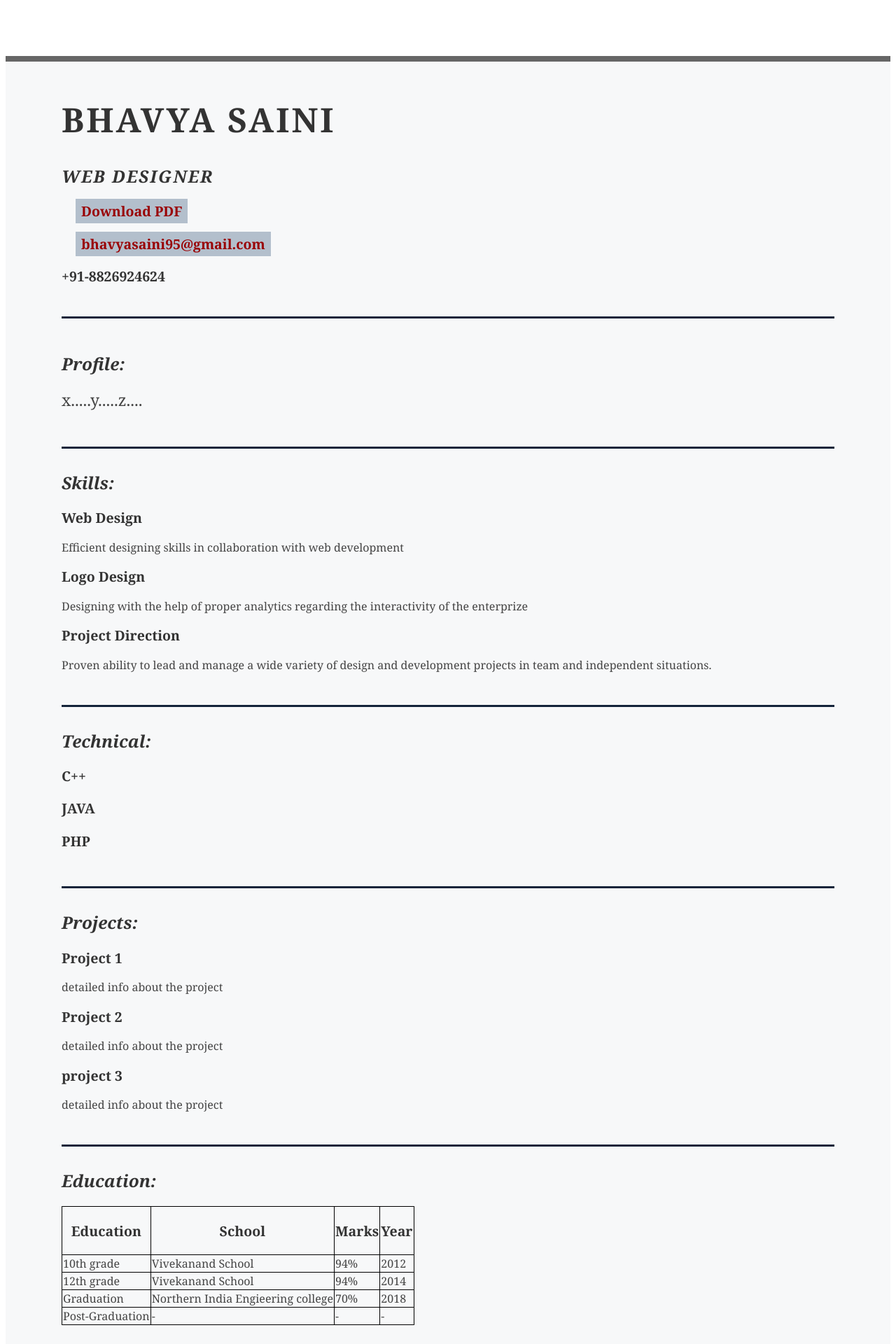
After one commit to sk9015704262/pas, a CodeIgniter app: the page made by application/views/resume.html in a window 1280 px wide. The commit adds this page. Shown: the top 1920 px of the page at 70% size. Run offline with CodeIgniter, Linux system fonts and the light colour scheme; some libraries are stand-ins or nearby versions.

Commit message:
resume added

```diff
--- a/application/models/Notice_modal.php
+++ b/application/models/Notice_modal.php
@@ -13,15 +13,15 @@ $this->db->insert('notice', $data);
     public function notice_get($limit)
     {
         //data is retrive from this query
-<<<<<<< Updated upstream
+
          $this->db->limit($limit,'0');
        $data= $this->db->get('notice');
         return $data;
-=======
+
         $this->db->order_by("id", "desc");
         $query = $this->db->get('notice');
         return $query;
->>>>>>> Stashed changes
+
     }
 
 }
--- a/application/views/header.php
+++ b/application/views/header.php
@@ -12,7 +12,6 @@ $this->load->helper('url');
 <html lang="en">
 
 <head>
-
     <meta charset="utf-8">
     <meta http-equiv="X-UA-Compatible" content="IE=edge">
 
@@ -26,7 +25,7 @@ $this->load->helper('url');
     <link href="<?php echo base_url() ?>assets/css/simple-line-icons.css" rel="stylesheet">
 
     <!-- Main styles for this application -->
-    <link href="<?php echo base_url() ?>assets/css/style.css" rel="stylesheet">
+    <link rel="stylesheet" href="<?php echo base_url() ?>assets/css/style.css" >
     <!-- Bootstrap and necessary plugins -->
 
     <script src="https://ajax.googleapis.com/ajax/libs/jquery/3.2.1/jquery.min.js"></script>
--- /dev/null
+++ b/application/views/resume.html
@@ -0,0 +1,237 @@
+<!DOCTYPE html PUBLIC "-//W3C//DTD XHTML 1.0 Strict//EN" "http://www.w3.org/TR/xhtml1/DTD/xhtml1-strict.dtd">
+<html>
+<head>
+
+	<title>Bhavya Saini | Web Designer | name@yourdomain.com</title>
+	<meta http-equiv="content-type" content="text/html; charset=utf-8" />
+
+	<meta name="keywords" content="" />
+	<meta name="description" content="" />
+
+	<link rel="stylesheet" type="text/css" href="http://yui.yahooapis.com/2.7.0/build/reset-fonts-grids/reset-fonts-grids.css" media="all" />
+	<link rel="stylesheet" type="text/css" href="../../assets/css/resume.css" media="all" />
+
+</head>
+<body>
+
+<div id="doc2" class="yui-t7">
+	<div id="inner">
+
+		<div id="hd">
+			<div class="yui-gc">
+				<div class="yui-u first">
+					<h1>Bhavya Saini</h1>
+					<h2>Web Designer</h2>
+				</div>
+
+				<div class="yui-u">
+					<div class="contact-info">
+						<h3><a id="pdf" href="#">Download PDF</a></h3>
+						<h3><a href="mailto:bhavyasaini95@gmail.com">bhavyasaini95@gmail.com</a></h3>
+						<h3> +91-8826924624</h3>
+					</div><!--// .contact-info -->
+				</div>
+			</div><!--// .yui-gc -->
+		</div><!--// hd -->
+
+		<div id="bd">
+			<div id="yui-main">
+				<div class="yui-b">
+
+					<div class="yui-gf">
+						<div class="yui-u first">
+							<h2>Profile:</h2>
+						</div>
+						<div class="yui-u">
+							<p class="enlarge">
+								x.....y.....z....
+							</p>
+						</div>
+					</div><!--// .yui-gf -->
+
+					<div class="yui-gf">
+						<div class="yui-u first">
+							<h2>Skills:</h2>
+						</div>
+						<div class="yui-u">
+
+								<div class="talent">
+									<h3>Web Design</h3>
+									<p>Efficient designing skills in collaboration with web development 	</p>
+								</div>
+
+								<div class="talent">
+									<h3>Logo Design</h3>
+									<p>Designing with the help of proper analytics regarding the interactivity of the enterprize	 </p>
+								</div>
+
+								<div class="talent">
+									<h3>Project Direction</h3>
+									<p>Proven ability to lead and manage a wide variety of design and development projects in team and independent situations.</p>
+								</div>
+						</div>
+					</div><!--// .yui-gf -->
+
+					<div class="yui-gf">
+						<div class="yui-u first">
+							<h2>Technical:</h2>
+						</div>
+						<div class="yui-u">
+						          <div class="talent">
+									<h3>C++</h3>
+
+								</div>
+
+								<div class="talent">
+									<h3>JAVA</h3>
+
+								</div>
+
+								<div class="talent">
+									<h3>PHP</h3>
+
+								</div>
+								</div>
+					</div><!--// .yui-gf-->
+
+					<div class="yui-gf">
+
+						<div class="yui-u first">
+							<h2>Projects:</h2>
+						</div><!--// .yui-u -->
+
+						<div class="yui-u">
+
+							<div class="job">
+								<h3>Project 1</h3>
+
+								<p>detailed info about the project </p>
+							</div>
+
+							<div class="job">
+								<h3>Project 2</h3>
+
+								<p>detailed info about the project </p>
+							</div>
+
+							<div class="job">
+								<h3>project 3</h3>
+
+								<p>detailed info about the project </p>
+							</div>
+
+
+
+
+						</div><!--// .yui-u -->
+					</div><!--// .yui-gf -->
+
+
+					<div class="yui-gf ">
+						<div class="yui-u first">
+							<h2>Education:</h2>
+						</div>
+						<div class="yui-u">
+							<table style= "width 100%">
+							<tr>
+							<th><h3>Education</h3></th>
+							<th><h3>School</h3></th>
+							<th><h3>Marks<h3></th>
+							<th><h3>Year<h3></th>
+							</tr>
+							<tr>
+							<td>10th grade</td>
+							<td>Vivekanand School</td>
+							<td>94%</td>
+							<td>2012</td>
+							</tr>
+							<tr>
+							<td>12th grade</td>
+							<td>Vivekanand School</td>
+							<td>94%</td>
+							<td>2014</td>
+							</tr>
+							<tr>
+							<td> Graduation</td>
+							<td>Northern India Engieering college</td>
+							<td>70%</td>
+							<td>2018</td>
+							</tr>
+							<tr>
+							<td>Post-Graduation</td>
+							<td>-</td>
+							<td>-</td>
+							<td>-</td>
+							</tr>
+							</table>
+
+
+						</div>
+					</div><!--// .yui-gf -->
+
+
+				</div><!--// .yui-b -->
+			</div><!--// yui-main -->
+		</div><!--// bd -->
+
+
+                        <div class="yui-gf ft">
+
+						<div class="yui-u first">
+							<h2>Awards:</h2>
+						</div><!--// .yui-u -->
+
+						<div class="yui-u">
+
+							<div class="job">
+								<h3> Award 1</h3>
+
+
+							</div>
+
+							<div class="job">
+								<h3> Award 2</h3>
+
+
+							</div>
+							</div>
+							</div>
+
+
+							 <div class="yui-gf">
+
+						<div class="yui-u first">
+							<h2>Hobbies:</h2>
+						</div><!--// .yui-u -->
+
+						<div class="yui-u">
+
+							<div class="job">
+								<h3> hobby 1</h3>
+								</div>
+
+							<div class="job">
+								<h3> hobby 2</h3>
+								</div>
+
+
+							</div>
+							</div>
+
+
+
+
+
+
+		<div id="ft">
+			<p>bhavya saini &mdash; <a href="bhavyasaini95@gmail.com">bhavyasaini@gmail.com</a> &mdash; +91-8826924624</p>
+		</div><!--// footer -->
+
+	</div><!-- // inner -->
+
+
+</div><!--// doc -->
+
+
+</body>
+</html>
--- /dev/null
+++ b/assets/css/resume.css
@@ -0,0 +1,38 @@
+.msg h1 { color: #fff;  }
+.msg .msg { padding: 10px; background: #222; position: relative; }
+a { margin-left: 20px; background: #b3bfcc; color: white; padding: 4px 8px; text-decoration: none; }
+.msg a:hover { background: #000000; }
+
+/* //-- yui-grids style overrides -- */
+body { font-family: Georgia; color: #444; }
+#inner { padding: 10px 80px; margin: 80px auto; background: #f7f8f9; border: solid #666; border-width: 8px 0 2px 0; }
+.yui-gf { margin-bottom: 2em; padding-bottom: 2em; border-bottom:  solid #14243a; }
+
+/* //-- header, body, footer -- */
+#hd { margin: 2.5em 0 3em 0; padding-bottom: 1.5em; border-bottom:  solid #14243a }
+#hd h2 { text-transform: uppercase; letter-spacing: 2px; }
+#bd, #ft { margin-bottom: 2em; }
+
+/* //-- footer -- */
+#ft { padding: 1em 0 5em 0; font-size: 92%;  ; text-align: center; }
+#ft p { margin-bottom: 0; text-align: center;   }
+
+/* //-- core typography and style -- */
+#hd h1 { font-size: 48px; text-transform: uppercase; letter-spacing: 3px; }
+h2 { font-size: 152% }
+h3, h4 { font-size: 122%; }
+h1, h2, h3, h4 { color: #333; }
+p { font-size: 100%; line-height: 18px; padding-right: 3em; }
+a { color: #990003 }
+a:hover { text-decoration: none; }
+strong { font-weight: bold; }
+li { line-height: 24px; border-bottom: 1px solid #ccc; }
+p.enlarge { font-size: 144%; padding-right: 6.5em; line-height: 24px; }
+p.enlarge span { color: #000 }
+.contact-info { margin-top: 7px; }
+.first h2 { font-style: italic; }
+.last { border-bottom: 0 }
+table, th, td {
+    border: 1px solid black;
+    border-collapse: collapse;
+}
```
Also changed, not shown: application/controllers/Notice.php (+4 -4 lines).
